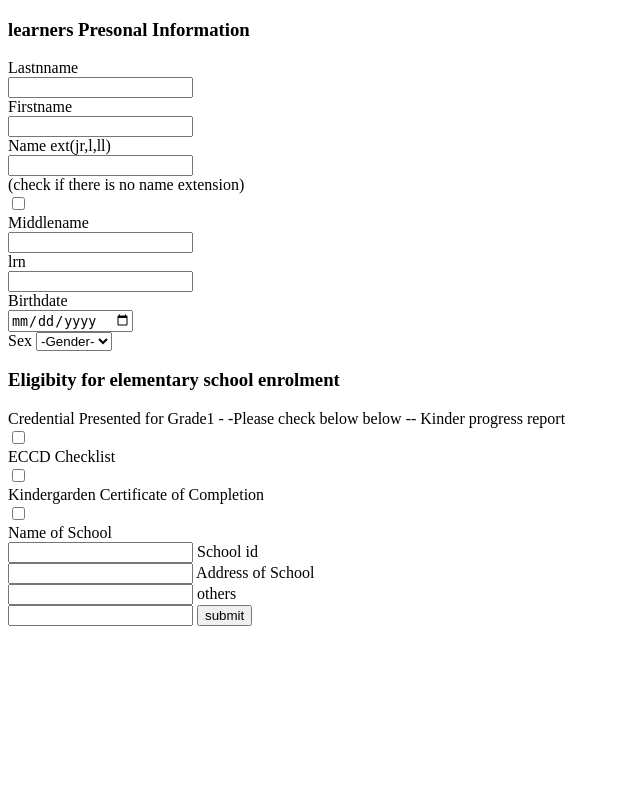
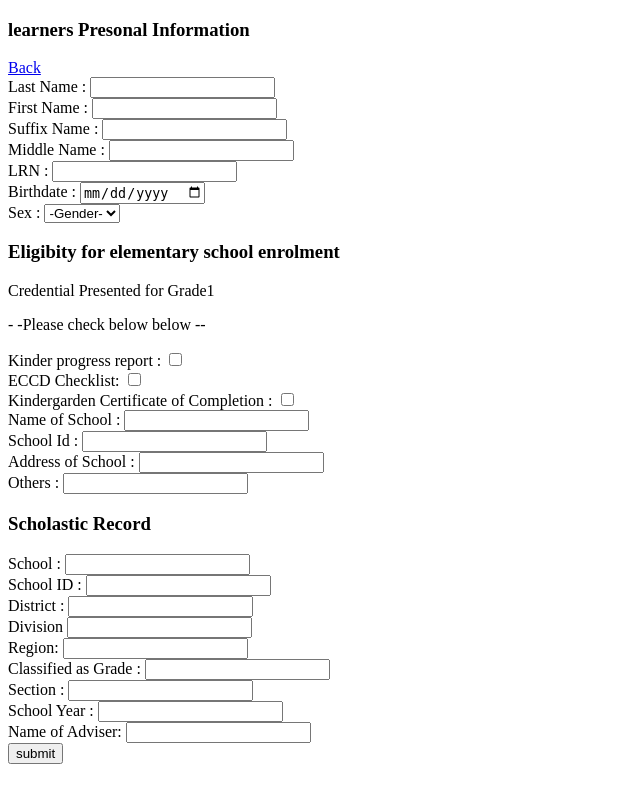
Before and after one commit to mathewdy/pdmes, a PHP site: page /addrecord.php in a window 1280 px wide. Shown: the whole page, without its empty margins (0-640 px from the left). Run offline with PHP 8.4, Linux system fonts and the light colour scheme; a user stored in the database is signed in.

Commit message:
Updated
lagyan nyo na muna ng css

```diff
--- a/addrecord.php
+++ b/addrecord.php
@@ -1,11 +1,12 @@
 <?php
 include('connection.php');
 date_default_timezone_set('Asia/Manila');
+session_start();
 
+if(empty($_SESSION['username'])){
+  echo "<script>window.location.href='login.php' </script>";
+}
 ?>
-
-
-
 
 
 <!DOCTYPE html>
@@ -14,82 +15,120 @@
     <meta charset="UTF-8">
     <meta http-equiv="X-UA-Compatible" content="IE=edge">
     <meta name="viewport" content="width=device-width, initial-scale=1.0">
-        <title>Add Records</title>
+    <title>PDMES</title>
 </head>
 <body>
 
 <h3> learners Presonal Information </h3>
+<a href="index.php">Back</a>
+<form action="addrecord.php" method="POST">
+  <label for=""> Last Name : </label>
+    <input list="text" name="last_name" required>
+  <br>
 
-    <form action="" method="POST">
-
-    Lastnname<br>
-    <input list="text" name="last_name"   required  >
+  <label for="">First Name : </label>
+    <input type="text" name="first_name"required>
+  <br>
 
 
-<br>
-    Firstname <br>
-    <input type="text" name="first_name"  required>
+
+  <label for="">Suffix Name : </label>
+    <input type="text" name="suffix_name">
   <br>
 
-      Name ext(jr,l,ll) <br>
-    <input type="text" name="ext_name" >
-      <br>
 
-        (check if there is no name extension) <br>
-      <input type="checkbox" name = "ext_name" value="none">
-      <br>
-
-      Middlename <br>
+  <label for=""> Middle Name : </label>
     <input type="text" name="middle_name"  required>
   <br>
 
-
-      lrn <br>
-    <input type="number" name="lrn"  >
+  <label for=""> LRN : </label>
+    <input type="number" name="lrn" required>
   <br>
 
-      Birthdate<br>
-    <input type="date" name="birthday"  >
+
+  <label for="">Birthdate : </label>
+    <input type="date" name="birthday" required>
   <br>
-      <label for="">Sex</label>
+  <label for="">Sex :</label>
     <select name="sex" id="">
       <option value="">-Gender-</option>
       <option value="Male">Male</option>
       <option value="Female">Female</option>
-
-        </select> <br>
+    </select>
+  <br>
 
   <h3> Eligibity for elementary school enrolment </h3>
+    <p>Credential Presented for Grade1</p>
+    <p> - -Please check below below --</p>
 
-        Credential Presented for Grade1
 
-           - -Please check below below --
-
-        Kinder progress report  <br>
+    <label for=""> Kinder progress report :  </label>
       <input type="checkbox" name = "credential" value="Kinder progress report">
     <br>
-
-        ECCD Checklist  <br>
+    <label for=""> ECCD Checklist: </label>
       <input type="checkbox" name = "credential" value="ECCD Checklis">
     <br>
 
-      Kindergarden Certificate of Completion  <br>
+    <label for="">Kindergarden Certificate of Completion : </label>
       <input type="checkbox" name = "credential" value="Kindergarden Certificate of Completion">
     <br>
 
-      Name of School <br>
+    <label for="">Name of School : </label>
       <input list="text" name="name_school"  required  >
+    <br>
 
-    School id <br>
+    <label for="">School Id : </label>
       <input list="text" name="school_id"  required  >
+    <br>
 
-    Address of School <br>
+    <label for="">Address of School : </label>
       <input list="text" name="address_school"  required  >
+    <br>
+    <label for="">Others : </label>
+      <input list="text" name="others" required>
+    <br>
 
-    others <br>
-    <input list="text" name="others" required>
+    <h3>Scholastic Record</h3>
 
+    <!---scholastic record--->
+    <label for="">School : </label>
+      <input type="text" name="school_2" required>
+    <br>
 
+    <label for="">School ID : </label>
+      <input type="text" name="school_id_2" required>
+
+    <br>
+
+    <label for="">District : </label>
+    <input type="text" name="district" required>
+    <br>
+
+    <label for="">Division</label>
+    <input type="text" name="division" required>
+    <br>
+
+    <label for="">Region:</label>
+    <input type="text" name="region">
+
+    <br>
+    <label for="">Classified as Grade : </label>
+    <input type="text" name="classified_as_grade" required>
+
+    <br>
+    <label for="">Section : </label>
+    <input type="text" name="section">
+
+    <br>
+    <label for="">School Year : </label>
+    <input type="text" name="school_year" required>
+
+    <br>
+
+    <label for="">Name of Adviser: </label>
+    <input type="text" name="name_of_adviser">
+
+    <br>
 
     <input type="submit" name="submit" value="submit">
 
@@ -98,66 +137,81 @@
 
 <?php
 
-if (isset($_POST['submit'])) {
+if(isset($_POST['submit'])){
 
-$last_name = $_POST['last_name'];
-$first_name = $_POST['first_name'];
-$middle_name = $_POST['middle_name'];
-$ext_name = $_POST ['ext_name'];
+  $last_name = ucfirst($_POST['last_name']);
+  $first_name = ucfirst($_POST['first_name']);
+  $middle_name = ucfirst($_POST['middle_name']);
+  $suffix = ucfirst($_POST['suffix_name']);
   $lrn = $_POST['lrn'];
   $birtdate = $_POST['birthday'];
   $sex = $_POST['sex'];
   $credential = $_POST['credential'];
-$name_school = $_POST['name_school'];
+  $name_school = strtoupper($_POST['name_school']);
   $school_id = $_POST['school_id'];
-$address_school = $_POST['address_school'];
+  $address_school = strtoupper($_POST['address_school']);
   $others = $_POST['others'];
-$dateCreated = date("y-m-d h:i:a ");
+  $dateCreated = date("y-m-d h:i:a");
+  $dateUpdated = date("y-m-d h:i:a");
+  $remarks = 'none';
 
 
-$validate = "SELECT * FROM learners_personal_infos WHERE lrn='$lrn' AND birth_date='$birtdate' AND first_name = $first_name";
-    $run_validate = mysqli_query($conn,$validate);
-    if($run_validate){
-        if(mysqli_num_rows($run_validate) > 0){
-            echo '<script>alert("Already Registered")</script>';
-        }
-    }
+  //scholastic_record
 
-
-$sql = "INSERT INTO `learners_personal_infos`(`last_name`, `first_name`, `middle_name`, `suffix`, `lrn`, `birth_date`, `sex`, `date_time_created`) VALUES ('$last_name', '$first_name','$middle_name','$ext_name', '$lrn', '$birtdate', '$sex', '$dateCreated')";
-$result = $conn->query($sql);
-
-if ($result == TRUE) {
-    $eligibility_query = "INSERT INTO `eligibility_for_elementary_school_enrollment` (`credential_presented`, `name_of_school`, `school_id`, `address_of_school`, `others`, `lrn`, `date_time_created`) VALUES ('$credential', '$name_school','$school_id','$address_school', '$others', '$lrn', '$dateCreated')";
-    $eligibility_result = $conn->query($eligibility_query);
-
-    if($eligibility_result == TRUE){
-      echo '<script>alert("Already Registered")</script>' ;
-    }
-
-    else{
-        echo "Error:". $eligibility_query . "<br>". $conn->error;
-    }
-
-}else{
-    echo "Error:". $sql . "<br>". $conn->error;
-}
+  $school_2 = ucfirst($_POST['school_2']);
+  $school_id_2 = $_POST['school_id_2'];
+  $division = $_POST['division'];
+  $district = ucfirst($_POST['district']);
+  $region = ucfirst($_POST['region']);
+  $classified_as_grade = $_POST['classified_as_grade'];
+  $section = ucfirst($_POST['section']);
+  $school_year = $_POST['school_year'];
+  $name_of_adviser = $_POST['name_of_adviser'];
 
 
 
 
 
+  $validate = "SELECT * FROM learners_personal_infos WHERE last_name = '$last_name' AND first_name ='$first_name' AND middle_name = '$middle_name' AND lrn = '$lrn' AND birth_date = '$birtdate' ";
+  $run_validate = mysqli_query($conn,$validate);
+
+  if(mysqli_num_rows($run_validate )> 0){
+    echo "<script>alert('already register') </script>";
+  }else{
+    $insert_LPI ="INSERT INTO learners_personal_infos (last_name,first_name,middle_name,suffix,lrn ,birth_date,sex,date_time_created,date_time_updated,remarks) VALUES('$last_name', '$first_name', '$middle_name', '$suffix',
+    '$lrn', '$birtdate', '$sex','$dateCreated', '$dateUpdated', '$remarks')";
+    $run_LPI = mysqli_query($conn,$insert_LPI);
+
+    if($run_LPI){
+      echo "added";
+      $insert_eligibility = "INSERT INTO eligibility_for_elementary_school_enrollment (credential_presented,name_of_school,school_id,address_of_school,others,lrn ,date_time_created,date_time_updated,remarks)
+      VALUES ('$credential', '$name_school', '$school_id', '$address_school' , '$others' , '$lrn', '$dateCreated','$dateUpdated', '$remarks')";
+      $run_eligibility = mysqli_query($conn,$insert_eligibility);
 
 
-$conn->close();
+      if($run_eligibility){
+        echo "added 2";
 
+        $insert_scholastic = "INSERT INTO scholastic_records (lrn,school_2,school_id_2,district,division,region,
+        classified_as_grade,section,school_year,name_of_adviser,remarks,date_time_created,date_time_updated)
+        VALUES ('$lrn', '$school_2','$school_id_2','$district', '$division', '$region', '$classified_as_grade', '$section', '$school_year', '$name_of_adviser', '$remarks', '$dateCreated', '$dateUpdated')";
+        $run_scholastic = mysqli_query($conn,$insert_scholastic);
 
-
-
+        if($run_scholastic){
+          echo "added 3";
+        }else{
+          echo "error 3" . $conn->error;;
+        }
+      }else{
+        echo "error1" . $conn->error;
+      }
+    }else{
+      echo "error2" . $conn->error;
+    }
+  }
 }
 
 ?>
 
-
 </body>
 </html>
--- a/login.php
+++ b/login.php
@@ -56,7 +56,7 @@ if(isset($_POST['submit'])){
             if (password_verify($password, $row['password'])){
 
                 $_SESSION['username'] = $username;
-                header("location: welcome.php");
+                header("location: index.php");
             }
             else{
                 echo '<script>alert("Incorrect credentials")</script>' ;
```
Also changed, not shown: index.php (added, +110 -0 lines), welcome.php (deleted, +0 -20 lines). Lines whose indentation alone changed are shown as unchanged.
